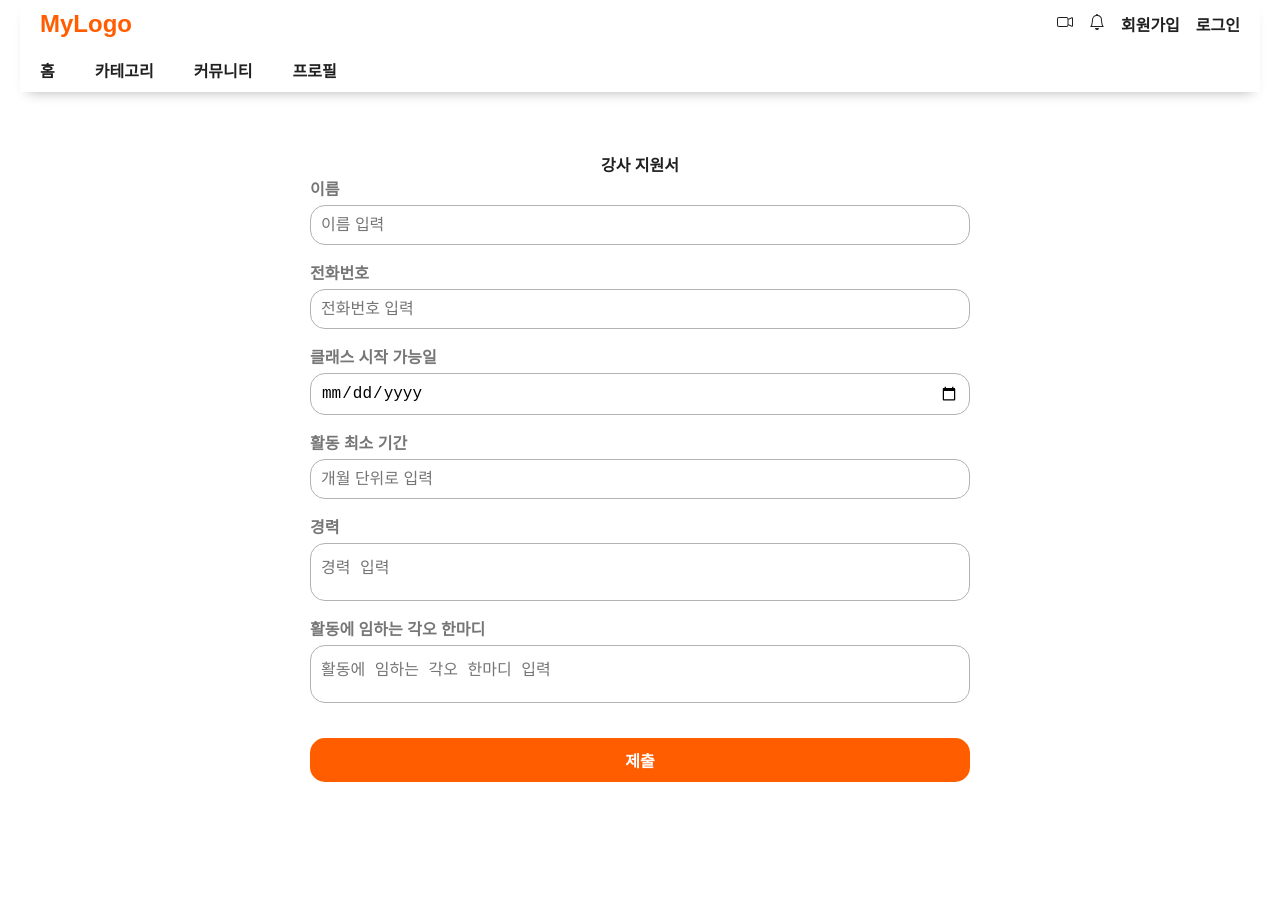
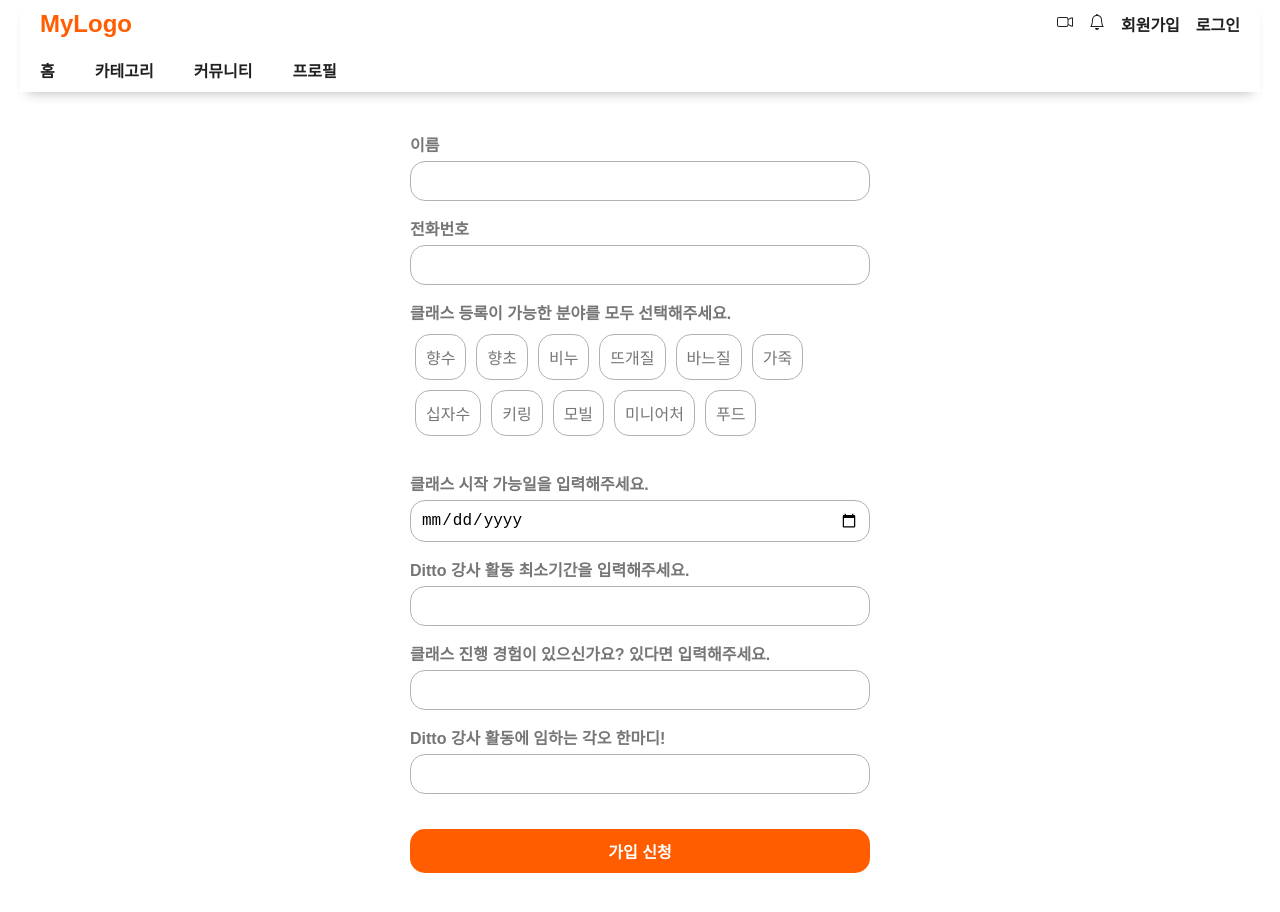
Before and after one commit to wavekt98/DITTO, a React (Vite) app in the folder front/: page /signup in a window 1280 px wide. Before the commit the page ends 842 px from the top, so only its background shows below. Built offline with nearby package versions, Linux system fonts and the light colour scheme; a web font is replaced by a local one.

Commit message:
:sparkles: Feat #S11P12A106-68 #in-progress 공통 유저 회원가입 기능 구현중 및 강사 회원가입 폼 개발 수정1

```diff
--- a/front/src/components/User/signup/ProSignupForm.jsx
+++ b/front/src/components/User/signup/ProSignupForm.jsx
@@ -1,18 +1,10 @@
-import React from 'react';
+import React, { useState } from 'react';
 import styled from 'styled-components';
-
-const FormContainer = styled.div`
-  display: flex;
-  flex-direction: column;
-  align-items: center;
-  justify-content: center;
-  padding: 20px;
-`;
 
 const StyledForm = styled.form`
   display: flex;
   flex-direction: column;
-  width: 700px;
+  width: 500px;
   padding: 20px;
   text-align: center;
 `;
@@ -43,16 +35,24 @@ const FormInput = styled.input`
   }
 `;
 
-const FormTextarea = styled.textarea`
-  width: 100%;
+const TagGroup = styled.div`
+  display: flex;
+  flex-wrap: wrap;
+  margin-bottom: 15px;
+`;
+
+const TagButton = styled.button`
+  margin: 5px;
   padding: 10px;
-  border: 1px solid var(--BORDER_COLOR);
+  border: 1px solid ${({ selected }) => (selected ? 'var(--PRIMARY)' : 'var(--BORDER_COLOR)')};
+  background-color: ${({ selected }) => (selected ? 'var(--PRIMARY)' : 'transparent')};
+  color: ${({ selected }) => (selected ? '#fff' : 'var(--TEXT_SECONDARY)')};
+  cursor: pointer;
   border-radius: 15px;
-  font-size: 16px;
-  resize: none;
-  &:focus {
-    border-color: var(--PRIMARY);
-    outline: none;
+
+  &:disabled {
+    cursor: not-allowed;
+    opacity: 0.6;
   }
 `;
 
@@ -71,26 +71,46 @@ const SubmitButton = styled.button`
   }
 `;
 
-const InstructorApplicationForm = ({ formData, setFormData, handleSubmit }) => {
+const ProSignupForm = ({ formData, setFormData }) => {
+  const tags = ['향수', '향초', '비누', '뜨개질', '바느질', '가죽', '십자수', '키링', '모빌', '미니어처', '푸드'];
+  const [selectedTags, setSelectedTags] = useState([]);
+
   const handleChange = (e) => {
-    const { name, value } = e.target;
+    const { name, value, type, checked } = e.target;
     setFormData({
       ...formData,
-      [name]: value,
+      [name]: type === 'checkbox' ? checked : value,
     });
   };
 
+  const handleTagClick = (tag) => {
+    let newTags = [...selectedTags];
+    if (newTags.includes(tag)) {
+      newTags = newTags.filter((t) => t !== tag);
+    } else if (newTags.length < 3) {
+      newTags.push(tag);
+    }
+    setSelectedTags(newTags);
+    setFormData({
+      ...formData,
+      tags: newTags,
+    });
+  };
+
+  const handleSubmit = (e) => {
+    e.preventDefault();
+    console.log('Submitted Data:', formData);
+    // 서버로 데이터 전송
+  };
+
   return (
-    <FormContainer>
     <StyledForm onSubmit={handleSubmit}>
-        <h2>강사 지원서</h2>
       <FormGroup>
         <FormLabel>이름</FormLabel>
         <FormInput
           type="text"
           name="name"
-            placeholder="이름 입력"
-            value={formData.name || ''}
+          value={formData.name}
           onChange={handleChange}
           required
         />
@@ -100,57 +120,68 @@ const InstructorApplicationForm = ({ formData, setFormData, handleSubmit }) => {
         <FormInput
           type="text"
           name="phoneNumber"
-            placeholder="전화번호 입력"
-            value={formData.phoneNumber || ''}
+          value={formData.phoneNumber}
           onChange={handleChange}
           required
         />
       </FormGroup>
       <FormGroup>
-          <FormLabel>클래스 시작 가능일</FormLabel>
+        <FormLabel>클래스 등록이 가능한 분야를 모두 선택해주세요.</FormLabel>
+        <TagGroup>
+          {tags.map((tag) => (
+            <TagButton
+              key={tag}
+              type="button"
+              onClick={() => handleTagClick(tag)}
+              selected={selectedTags.includes(tag)}
+              disabled={!selectedTags.includes(tag) && selectedTags.length >= 3}
+            >
+              {tag}
+            </TagButton>
+          ))}
+        </TagGroup>
+      </FormGroup>
+      <FormGroup>
+        <FormLabel>클래스 시작 가능일을 입력해주세요.</FormLabel>
         <FormInput
           type="date"
           name="startDate"
-            value={formData.startDate || ''}
+          value={formData.startDate}
           onChange={handleChange}
           required
         />
       </FormGroup>
       <FormGroup>
-          <FormLabel>활동 최소 기간</FormLabel>
+        <FormLabel>Ditto 강사 활동 최소기간을 입력해주세요.</FormLabel>
         <FormInput
           type="number"
           name="minActive"
-            placeholder="개월 단위로 입력"
-            value={formData.minActive || ''}
+          value={formData.minActive}
           onChange={handleChange}
           required
         />
       </FormGroup>
       <FormGroup>
-          <FormLabel>경력</FormLabel>
-          <FormTextarea
+        <FormLabel>클래스 진행 경험이 있으신가요? 있다면 입력해주세요.</FormLabel>
+        <FormInput
+          type="text"
           name="experience"
-            placeholder="경력 입력"
-            value={formData.experience || ''}
+          value={formData.experience}
           onChange={handleChange}
-            required
         />
       </FormGroup>
       <FormGroup>
-          <FormLabel>활동에 임하는 각오 한마디</FormLabel>
-          <FormTextarea
+        <FormLabel>Ditto 강사 활동에 임하는 각오 한마디!</FormLabel>
+        <FormInput
+          type="text"
           name="comment"
-            placeholder="활동에 임하는 각오 한마디 입력"
-            value={formData.comment || ''}
+          value={formData.comment}
           onChange={handleChange}
-            required
         />
       </FormGroup>
-        <SubmitButton type="submit">제출</SubmitButton>
+      <SubmitButton type="submit">가입 신청</SubmitButton>
     </StyledForm>
-    </FormContainer>
   );
 };
 
-export default InstructorApplicationForm;
+export default ProSignupForm;
```
Lines whose indentation alone changed are shown as unchanged.
